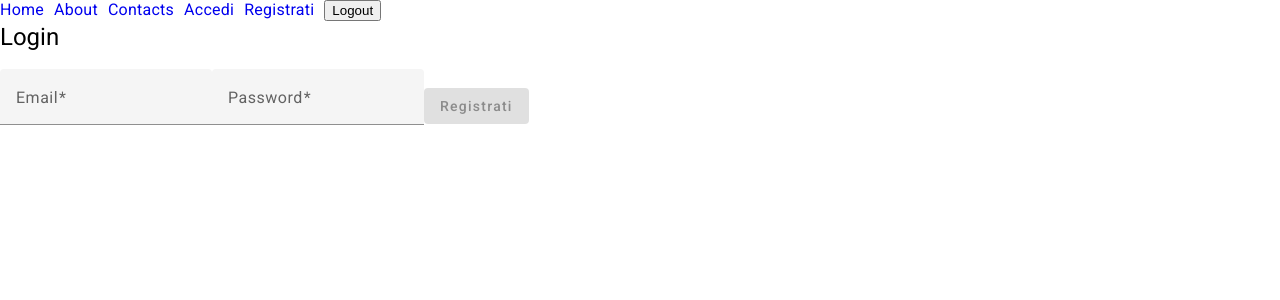
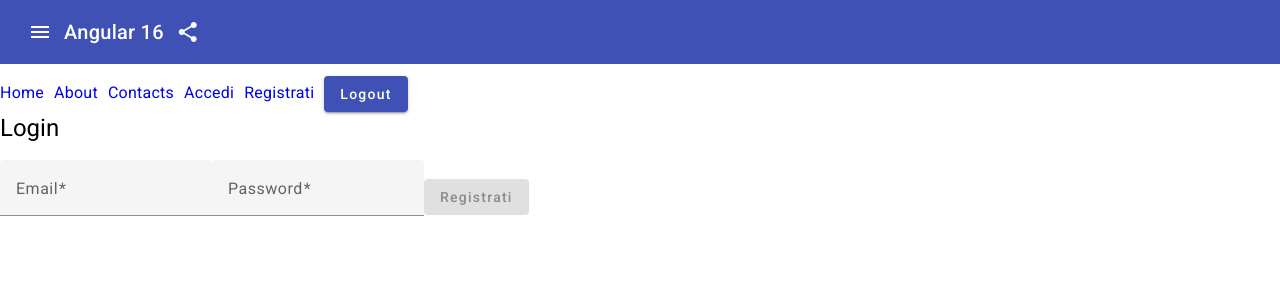
Before and after one commit to gianlucanesta/angular-tutorial, an Angular app: page /signin in a window 1280 px wide. Shown: the top 300 px of the page. Built offline with nearby package versions, Linux system fonts and the light colour scheme; sample sign-in values are in the browser's storage.

Commit message:
Added Toolbar and Redirect Route

```diff
--- a/src/app/app-routing.module.ts
+++ b/src/app/app-routing.module.ts
@@ -11,7 +11,7 @@ import { SigninComponent } from './components/signin/signin.component';
 
 const routes: Routes = [
   { path: '', pathMatch: 'full', redirectTo: '/homepage' },
-  { path: 'homepage', component: HomeComponent },
+  { path: 'homepage', component: HomeComponent, canActivate: [AuthGuard] },
   { path: 'signup', component: SignupComponent },
   { path: 'signin', component: SigninComponent },
   {
@@ -21,7 +21,7 @@ const routes: Routes = [
     canActivateChild: [AuthGuard],
     children: [{ path: ':id', component: ContactComponent }],
   },
-  { path: 'about', component: AboutComponent },
+  { path: 'about', component: AboutComponent, canActivate: [AuthGuard] },
   { path: '404', component: NotfoundComponent },
   { path: '**', redirectTo: '404' },
 ];
--- a/src/app/app.component.html
+++ b/src/app/app.component.html
@@ -1,8 +1,30 @@
-<!-- <app-about></app-about>
-
-<app-contact></app-contact>
-
-<app-home></app-home> -->
+<p>
+  <mat-toolbar color="primary">
+    <button
+      mat-icon-button
+      class="example-icon"
+      aria-label="Example icon-button with menu icon"
+    >
+      <mat-icon>menu</mat-icon>
+    </button>
+    <span>Angular 16</span>
+    <span class="example-spacer"></span>
+    <!-- <button
+      mat-icon-button
+      class="example-icon favorite-icon"
+      aria-label="Example icon-button with heart icon"
+    >
+      <mat-icon>favorite</mat-icon>
+    </button> -->
+    <button
+      mat-icon-button
+      class="example-icon"
+      aria-label="Example icon-button with share icon"
+    >
+      <mat-icon>share</mat-icon>
+    </button>
+  </mat-toolbar>
+</p>
 
 <a routerLink="/">Home</a>
 <a routerLink="about">About</a>
@@ -10,6 +32,13 @@
 <a routerLink="signin">Accedi</a>
 <a routerLink="signup">Registrati</a>
 
-<button (click)="onLogout()">Logout</button>
+<button
+  mat-raised-button
+  color="primary"
+  *ngIf="isLoggedIn()"
+  (click)="onLogout()"
+>
+  Logout
+</button>
 
 <router-outlet></router-outlet>
--- a/src/app/app.component.ts
+++ b/src/app/app.component.ts
@@ -42,4 +42,8 @@ export class AppComponent implements OnInit {
   onLogout() {
     this.authservice.logout();
   }
+
+  isLoggedIn() {
+    return this.authservice.isAuthenticated();
+  }
 }
--- a/src/app/app.module.ts
+++ b/src/app/app.module.ts
@@ -11,6 +11,8 @@ import { MatSelectModule } from '@angular/material/select';
 import { MatButtonModule } from '@angular/material/button';
 import { MatCardModule } from '@angular/material/card';
 import { MatInputModule } from '@angular/material/input';
+import { MatToolbarModule } from '@angular/material/toolbar';
+import { MatIconModule } from '@angular/material/icon';
 
 import { AppComponent } from './app.component';
 import { ProvaComponent } from './prova/prova.component';
@@ -47,6 +49,8 @@ import { SigninComponent } from './components/signin/signin.component';
     MatFormFieldModule,
     MatSelectModule,
     HttpClientModule,
+    MatToolbarModule,
+    MatIconModule,
   ],
   providers: [],
   bootstrap: [AppComponent],
--- a/src/app/services/auth/auth.guard.ts
+++ b/src/app/services/auth/auth.guard.ts
@@ -2,6 +2,7 @@ import {
   ActivatedRouteSnapshot,
   CanActivate,
   CanActivateChild,
+  Router,
   RouterStateSnapshot,
 } from '@angular/router';
 import { Injectable } from '@angular/core';
@@ -11,10 +12,17 @@ import { AuthService } from './auth.service';
   providedIn: 'root',
 })
 export class AuthGuard implements CanActivate, CanActivateChild {
-  constructor(private authservice: AuthService) {}
+  constructor(private authservice: AuthService, private router: Router) {}
 
   canActivate(route: ActivatedRouteSnapshot, state: RouterStateSnapshot) {
-    return this.authservice.isAuthenticated();
+    if (this.authservice.isAuthenticated()) {
+      return true;
+      this.router.navigate(['/homepage']);
+    } else {
+      this.router.navigate(['/signin']);
+      return false;
+    }
+    // return this.authservice.isAuthenticated();
   }
 
   canActivateChild(
--- a/src/app/services/auth/auth.service.ts
+++ b/src/app/services/auth/auth.service.ts
@@ -9,7 +9,7 @@ import { Router } from '@angular/router';
   providedIn: 'root',
 })
 export class AuthService {
-  isLoggedIn = true;
+  isLoggedIn = false;
   isAdmin = true;
   APIKey = 'AIzaSyBQ79Es6mqwRCXxHpsmm0Wi8zI5aYeZOfI';
   signUpURL = `https://identitytoolkit.googleapis.com/v1/accounts:signUp?key=${this.APIKey}`;
```
